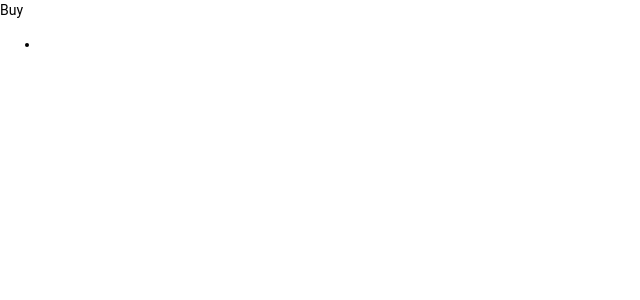
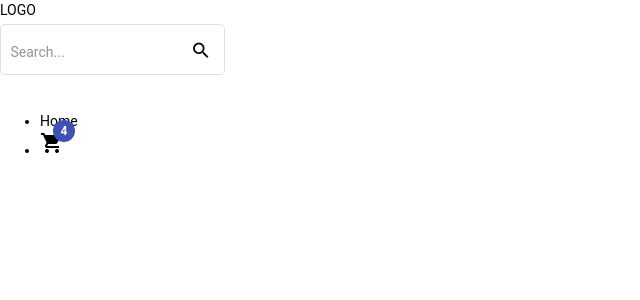
Before and after one commit to Amedzro-Elikplim/E-commerce, an Angular app: page / in a window 1280 px wide. Shown: the top 300 px of the page, without its empty margins (0-640 px from the left). Built offline with nearby package versions, Linux system fonts and the light colour scheme.

Commit message:
Add cart icon to nav

```diff
--- a/src/app/components/pages/homepage/homepage.component.html
+++ b/src/app/components/pages/homepage/homepage.component.html
@@ -1,6 +1,11 @@
-<nav>
-    <div>Buy</div>
-    <ul>
-       <li></li>
-    </ul>
+<nav class="nav">
+  <div>LOGO</div>
+  <mat-form-field class="search" appearance="outline">
+    <input class="input-field" matInput placeholder="Search..." />
+    <mat-icon class="search-icon" matSuffix>search</mat-icon>
+  </mat-form-field>
+  <ul class="nav-links">
+    <li>Home</li>
+    <li><mat-icon class="cart-icon" matBadge="4" matBadgeColor="primary" >shopping_cart</mat-icon></li>
+  </ul>
 </nav>
```
